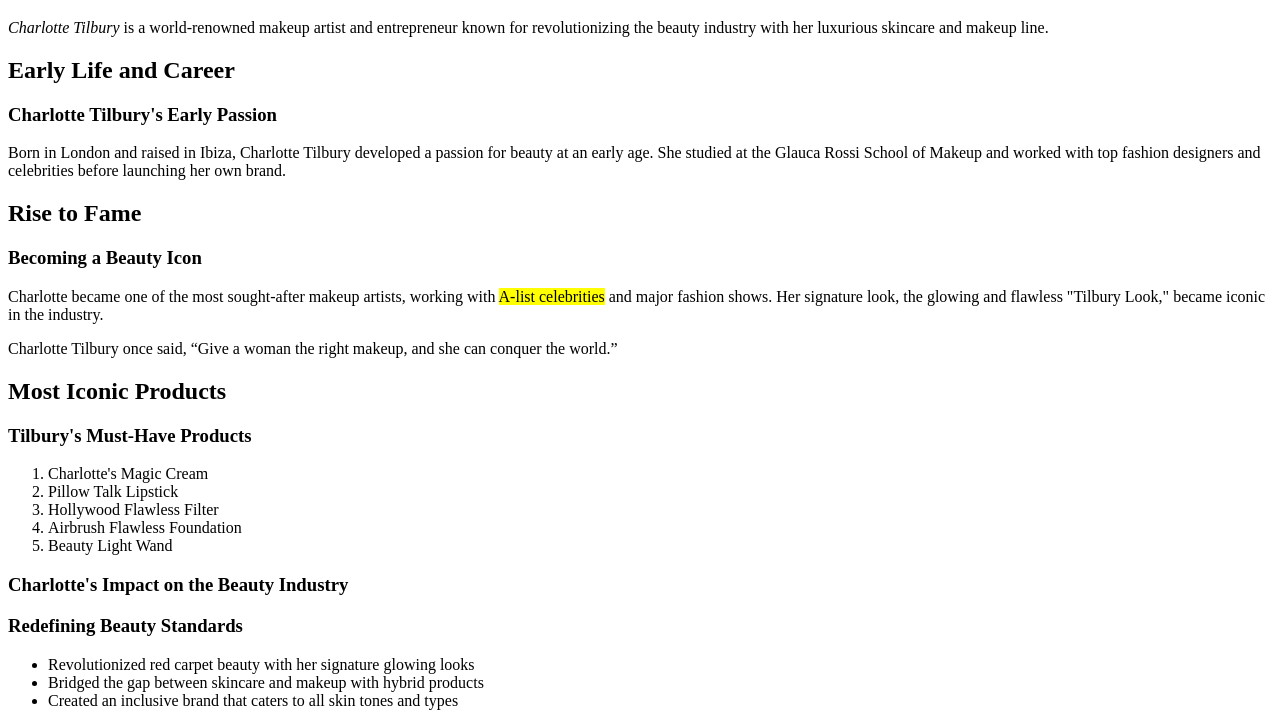
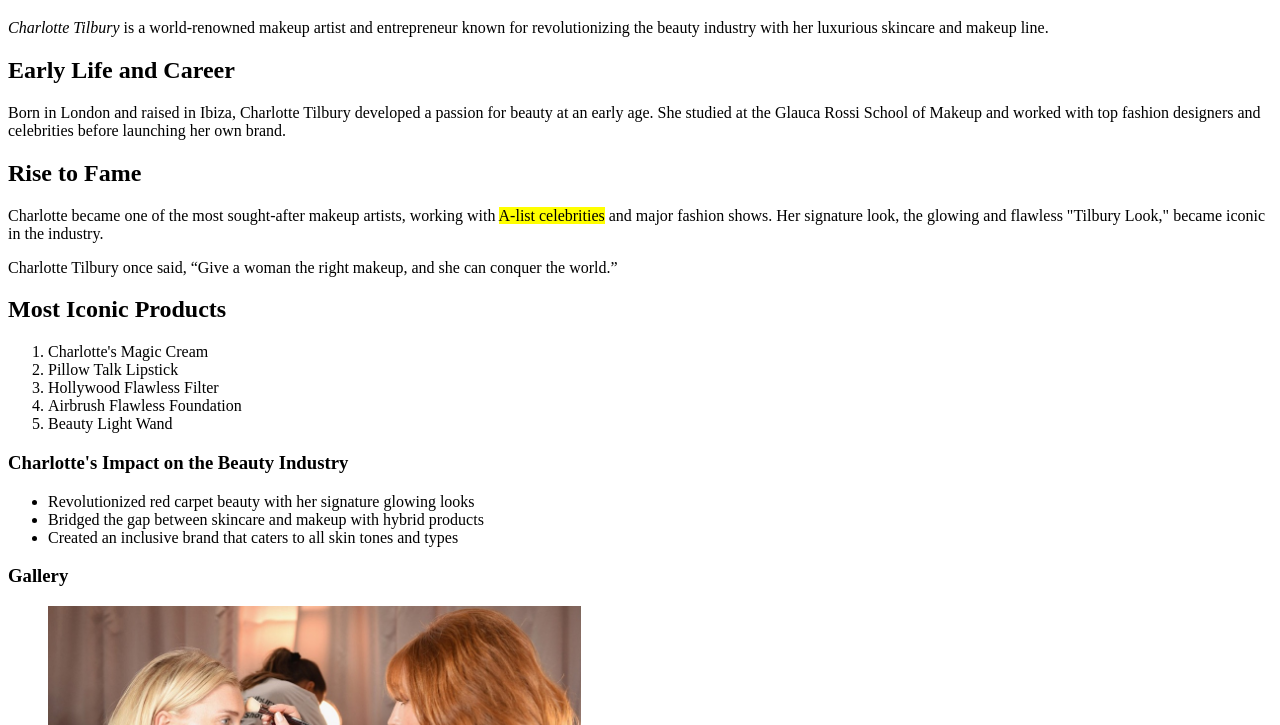
Before and after one commit to shaynamikah/assignment1, a plain HTML site: page index.html in a window 1280 px wide. Shown: the part 61-786 px from the top of the page. Drawn offline with Linux system fonts and the light colour scheme.

Commit message:
Charlotte Tilbury webpage, no <article> tags
Simplified structure, sections only, no <article>

```diff
--- a/index.html
+++ b/index.html
@@ -18,27 +18,19 @@
         <!-- Section about Charlotte Tilbury's early life and career -->
         <section>
             <h2>Early Life and Career</h2>
-            <article>
-                <h3>Charlotte Tilbury's Early Passion</h3>
             <p>Born in London and raised in Ibiza, Charlotte Tilbury developed a passion for beauty at an early age. She studied at the Glauca Rossi School of Makeup and worked with top fashion designers and celebrities before launching her own brand.</p>
-            </article>
         </section>
 
         <!-- Section about her rise to fame -->
         <section>
             <h2>Rise to Fame</h2>
-            <article>
-                <h3>Becoming a Beauty Icon</h3>
             <p>Charlotte became one of the most sought-after makeup artists, working with <mark>A-list celebrities</mark> and major fashion shows. Her signature look, the glowing and flawless "Tilbury Look," became iconic in the industry.</p>
             <p>Charlotte Tilbury once said, <q>Give a woman the right makeup, and she can conquer the world.</q></p>
-            </article>
         </section>
 
         <!-- Ordered list of Charlotte Tilbury's most iconic products -->
         <section>
             <h2>Most Iconic Products</h2>
-            <article>
-                <h3>Tilbury's Must-Have Products</h3>
             <ol>
                 <li>Charlotte's Magic Cream</li>
                 <li>Pillow Talk Lipstick</li>
@@ -46,20 +38,16 @@
                 <li>Airbrush Flawless Foundation</li>
                 <li>Beauty Light Wand</li>
             </ol>
-            </article>
         </section>
 
         <!-- Unordered list about her impact on the beauty industry -->
         <section>
             <h3>Charlotte's Impact on the Beauty Industry</h3>
-            <article>
-                <h3>Redefining Beauty Standards</h3>
             <ul>
                 <li>Revolutionized red carpet beauty with her signature glowing looks</li>
                 <li>Bridged the gap between skincare and makeup with hybrid products</li>
                 <li>Created an inclusive brand that caters to all skin tones and types</li>
             </ul>
-            </article>
         </section>
 
         <!-- Gallery section displaying images related to Charlotte Tilbury -->
@@ -83,7 +71,13 @@
         <section>
             <h3>Watch Charlotte Tilbury in Action</h3>
             <p>Check out this video where Charlotte Tilbury shares her top beauty secrets:</p>
-            <iframe width="560" height="315" src="https://www.youtube.com/embed/VZ9eyUAjZI8?si=44dyXwpnUNiqhFqr" title="YouTube video player" allow="accelerometer; autoplay; clipboard-write; encrypted-media; gyroscope; picture-in-picture; web-share" referrerpolicy="strict-origin-when-cross-origin" allowfullscreen></iframe>
+            <iframe width="560" height="315"
+                    src="https://www.youtube.com/embed/VZ9eyUAjZI8?si=44dyXwpnUNiqhFqr"
+                    title="YouTube video player"
+                    allow="accelerometer; autoplay; clipboard-write; encrypted-media; gyroscope; picture-in-picture; web-share"
+                    referrerpolicy="strict-origin-when-cross-origin"
+                    allowfullscreen>
+            </iframe>
         </section>
 
         <!-- Hyperlinks to relevant sources -->
```
Lines whose indentation alone changed are shown as unchanged.
